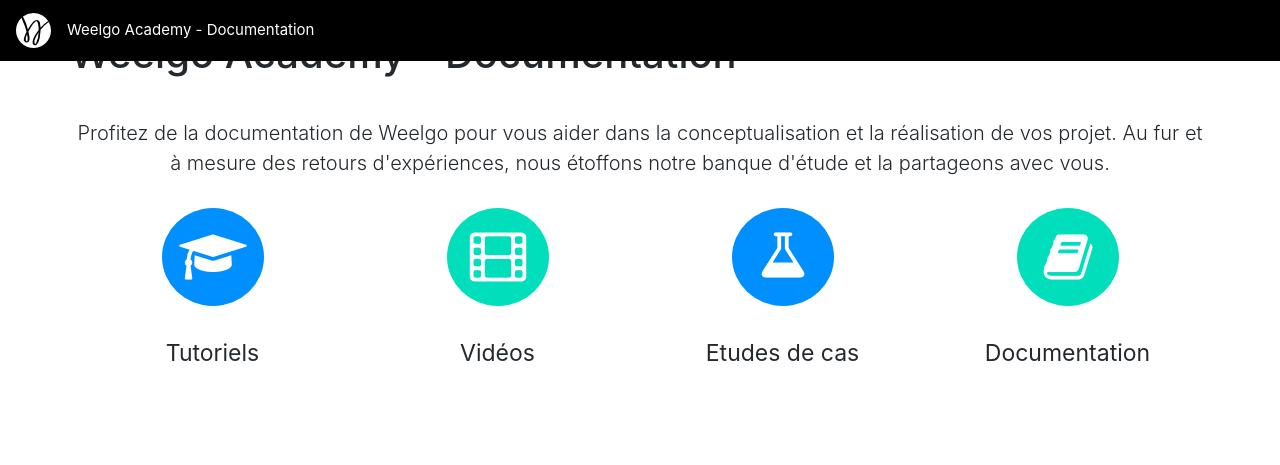
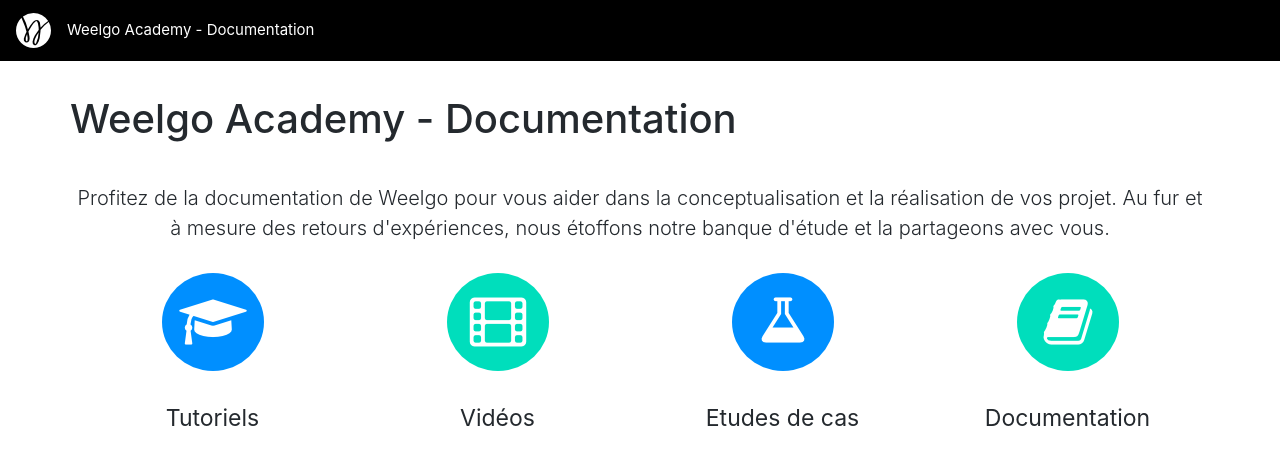
Before and after one commit to Weelgo/weelgo.github.io, a Jekyll site: the page built from fr/index.html, in a window 1280 px wide and 900 px high. Shown: the top 465 px of the window. Built offline with Jekyll 4.4.1, drawn with Linux system fonts in a browser that asks for light colours.

Commit message:
Modif index

```diff
--- a/_layouts/main_index_fr.html
+++ b/_layouts/main_index_fr.html
@@ -7,10 +7,10 @@
 <body>
 	{% include docs-navbar.html %}
 
-	<div class="container" style="margin-top: 30px;">
+	<div class="container" style="margin-top: 95px;">
 
 		<div class="row">
-			<h1 class="text-center" style="margin-bottom: 20px;">Weelgo Academy - Documentation</h1>
+			<h1 class="text-center" style="margin-bottom: 20px;display: inline;">Weelgo Academy - Documentation</h1>
 
 			<p class="lead text-center" style="margin-top: 20px;margin-bottom: 30px;">
 				Profitez de la documentation de Weelgo pour vous aider dans la conceptualisation et la réalisation de vos projet.
```
